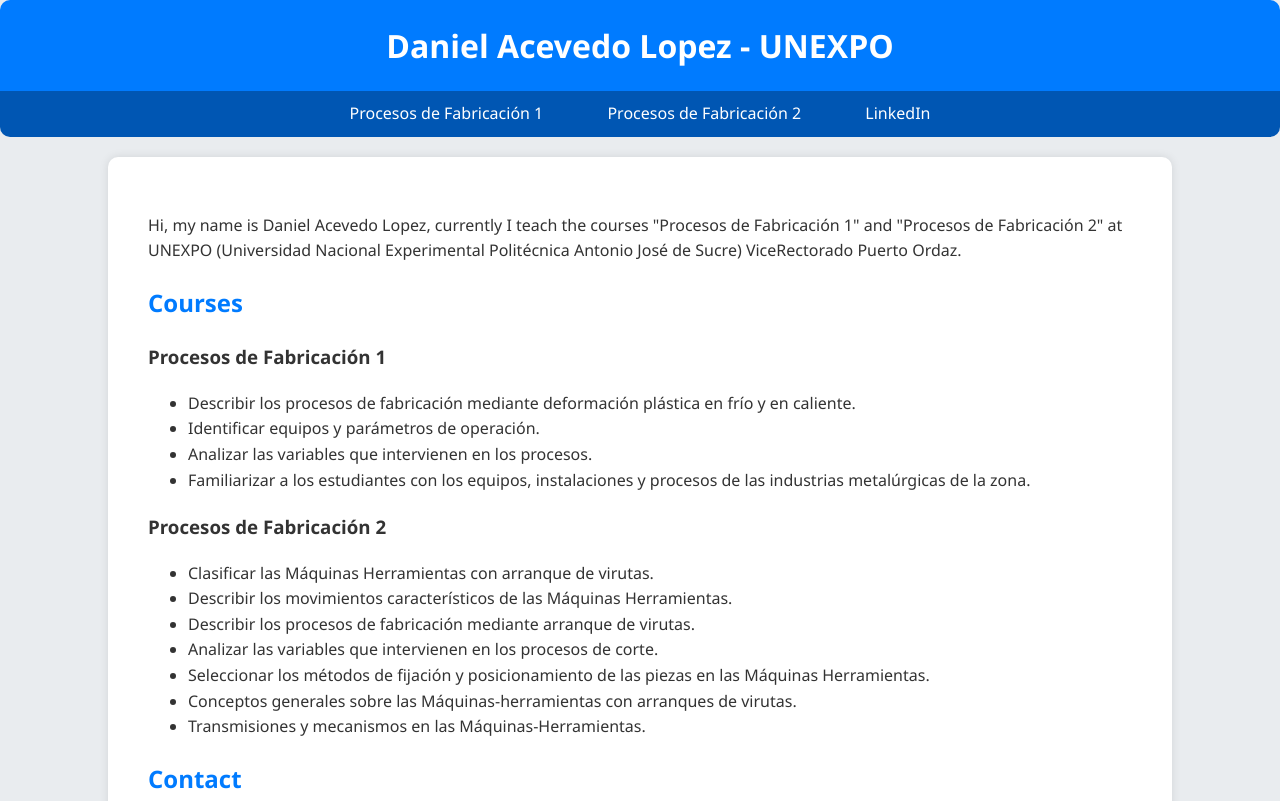
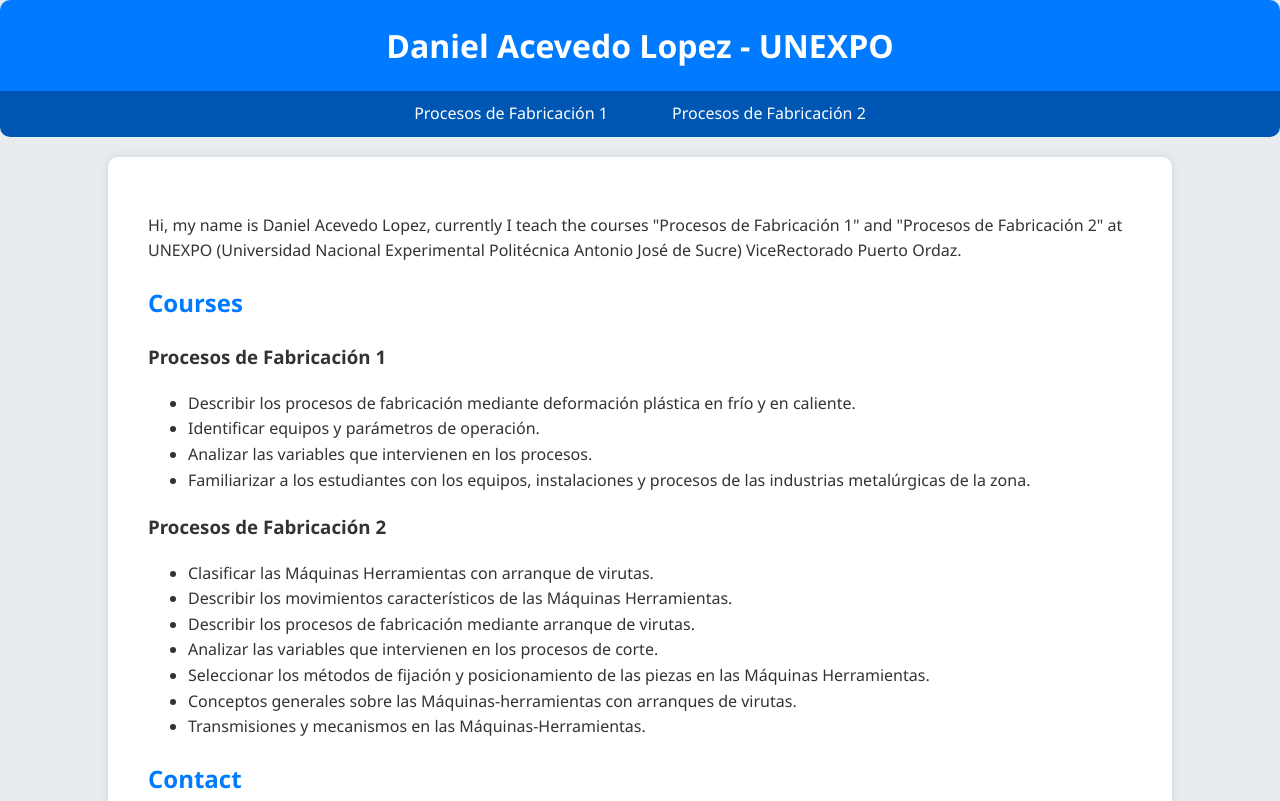
Before and after one commit to acevedod1974/acevedod1974.github.io, a plain HTML site: page index.html in a window 1280 px wide. Shown: the top 801 px of the page. Drawn offline with Linux system fonts and the light colour scheme.

Commit message:
Remove LinkedIn link from navigation in index.html

```diff
--- a/index.html
+++ b/index.html
@@ -75,9 +75,6 @@
     <nav>
       <a href="pf1/index.html">Procesos de Fabricación 1</a>
       <a href="pf2/index.html">Procesos de Fabricación 2</a>
-      <a href="https://www.linkedin.com/in/acevedod1974/" target="_blank"
-        >LinkedIn</a
-      >
     </nav>
     <div class="container">
       <div class="content">
```
